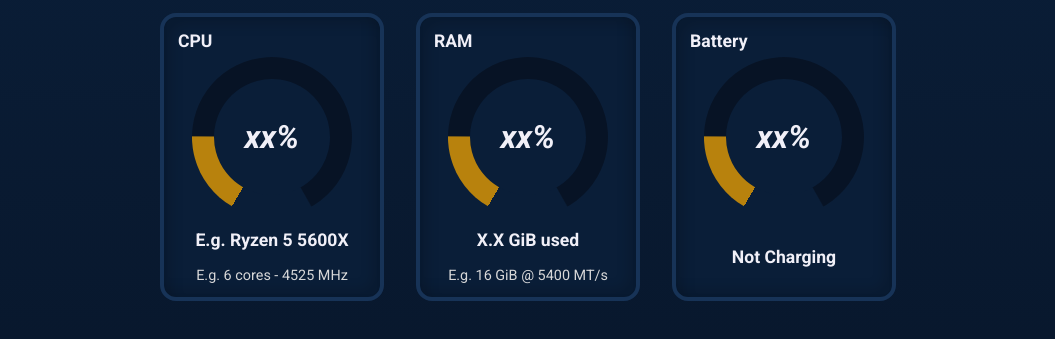
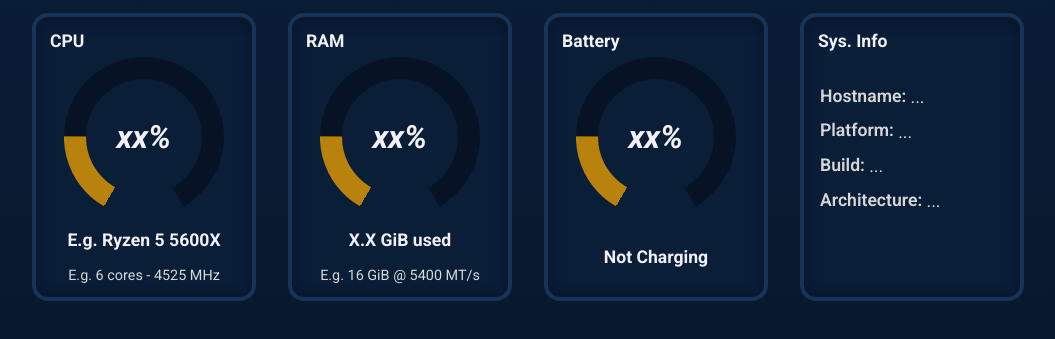
Before and after one commit to travis-heavener/mangomanager, a website: page public/index.html in a window 1280 px wide. Shown: the part 103-442 px from the top of the page, without its empty margins (112-1167 px from the left). Drawn offline with nearby package versions, Linux system fonts and the light colour scheme.

Commit message:
Add OS info display

```diff
--- a/public/index.css
+++ b/public/index.css
@@ -153,3 +153,25 @@ section h5 {
     border-radius: 50%;
     background-color: var(--color-base);
 }
+
+/****************** OS Info ******************/
+
+#os-section > div {
+    margin-top: 1rem;
+    width: 100%;
+}
+
+#os-section h3 {
+    margin: 0.67em 0;
+    height: unset;
+
+    color: var(--text-dark);
+    font-weight: 600;
+    text-align: left;
+    font-size: 1.1rem;
+    line-height: 1.3;
+}
+
+#os-section h3 > span {
+    font-weight: 400;
+}
--- a/public/index.html
+++ b/public/index.html
@@ -48,6 +48,15 @@
                 </div>
                 <h3 id="battery-charging-status">Not Charging</h3>
             </section>
+            <section id="os-section">
+                <h2>Sys. Info</h2>
+                <div>
+                    <h3>Hostname: <span id="os-hostname">...</span></h3>
+                    <h3>Platform: <span id="os-platform">...</span></h3>
+                    <h3>Build: <span id="os-build">...</span></h3>
+                    <h3>Architecture: <span id="os-arch">...</span></h3>
+                </div>
+            </section>
         </main>
         <script src="index.js"></script>
     </body>
--- a/public/index.js
+++ b/public/index.js
@@ -33,4 +33,10 @@ const updateDisplay = (data) => {
     $("#ram-percent-wheel").css("--wheelRot", `${clamp(0, 300, ramUsedPercent * 3)}deg`);
     $("#ram-percent").text(clamp(0, 100, parseInt(ramUsedPercent)) + "%");
     $("#ram-caption > span").text(`${(data.ram.used / (2 ** 30)).toFixed(1)} GiB used`);
+
+    // OS info
+    $("#os-hostname").text(data.os.hostname);
+    $("#os-arch").text(data.os.arch);
+    $("#os-platform").text(data.os.platform);
+    $("#os-build").text(data.os.build);
 };
```
